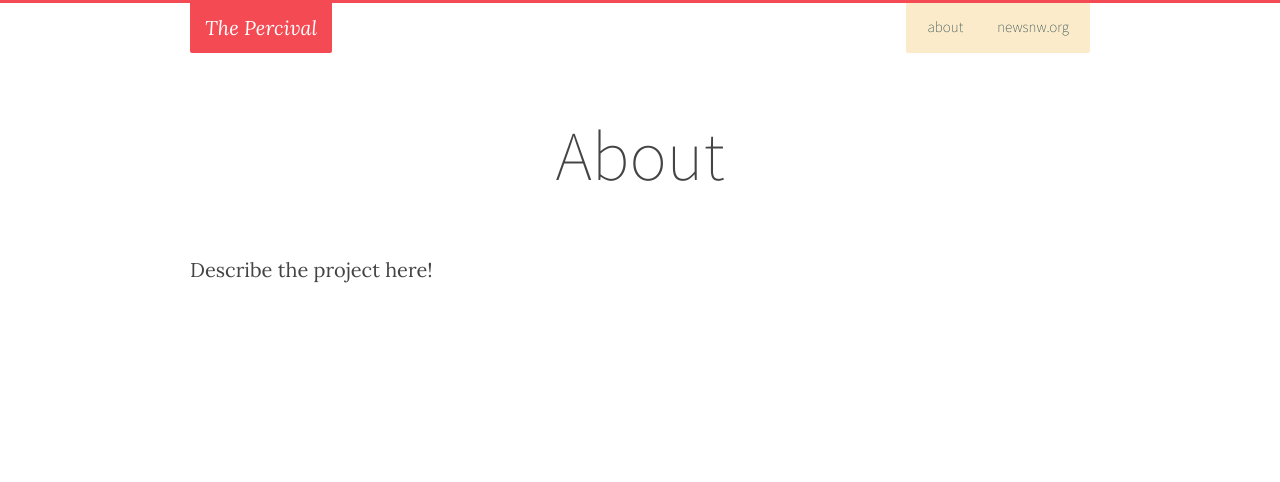
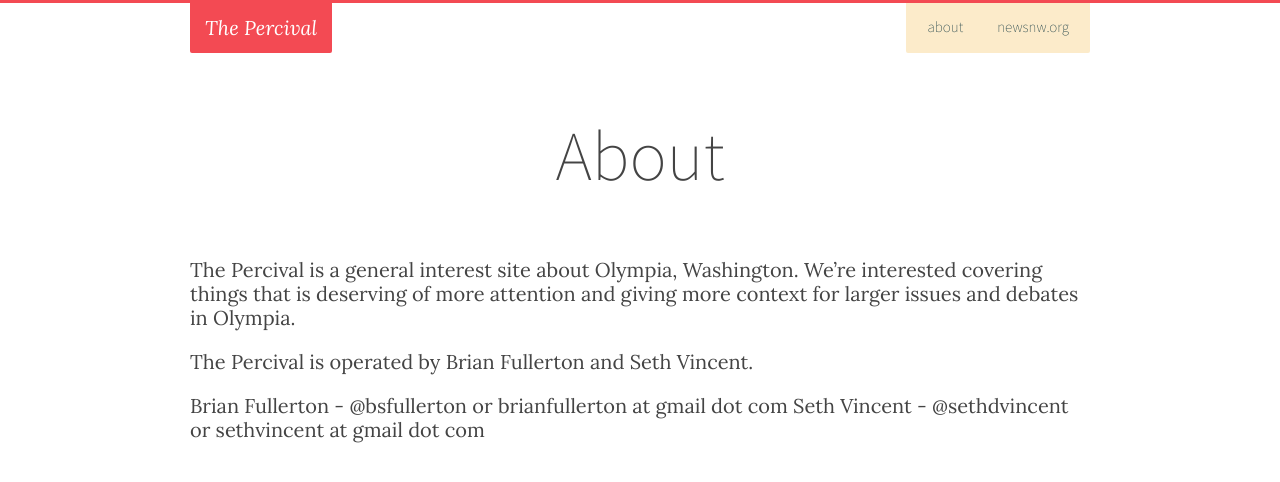
Before and after one commit to olynews/olynews.github.io, a Jekyll site: the page built from about.md, in a window 1280 px wide. Shown: the top 482 px of the page. Built offline with Jekyll 4.4.1, drawn with Linux system fonts in a browser that asks for light colours; nearby versions of some CDN libraries.

Commit message:
update about, add CNAME

```diff
--- /dev/null
+++ b/CNAME
@@ -0,0 +1 @@
+thepercival.com
--- a/_config.yml
+++ b/_config.yml
@@ -3,7 +3,7 @@
 description: ""
 baseurl: ""
 url: ""
-twitter_username: oly_news
+twitter_username: percivalnews
 github_username:  the-percival
 google_analytics:
 
--- a/about.md
+++ b/about.md
@@ -4,4 +4,9 @@
 permalink: /about/
 ---
 
-Describe the project here!
+The Percival is a general interest site about Olympia, Washington. We’re interested covering things that is deserving of more attention and giving more context for larger issues and debates in Olympia.
+
+The Percival is operated by Brian Fullerton and Seth Vincent.
+
+Brian Fullerton - @bsfullerton or brianfullerton at gmail dot com
+Seth Vincent - @sethdvincent or sethvincent at gmail dot com
```
